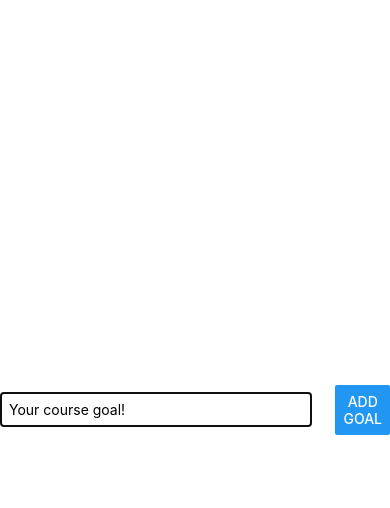
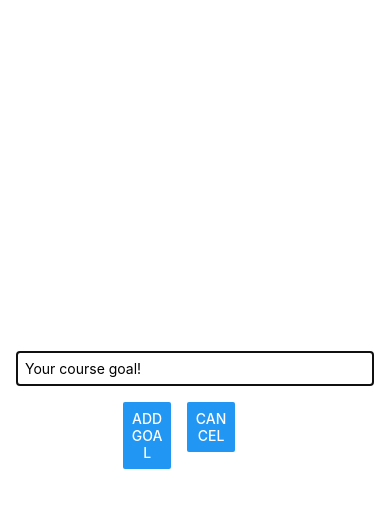
Before and after one commit to vlsk3104/RNCourse, a React Native app: screen / in a window 390 px wide. Both pictures are taken after a click on the button "ADD NEW GOAL". Shown: the top 508 px of the page. Built offline with nearby package versions, Linux system fonts and the light colour scheme.

Commit message:
Styling the Modal Overlay

```diff
--- a/components/GoalInput.js
+++ b/components/GoalInput.js
@@ -22,7 +22,14 @@
           onChangeText={goalInputHandler}
           value={enteredGoalText}
         />
-        <Button title={`Add\nGoal`} onPress={addGoalHandler} />
+        <View style={styles.buttonContainer}>
+          <View style={styles.button}>
+            <Button title={`Add\nGoal`} onPress={addGoalHandler} />
+          </View>
+          <View style={styles.button}>
+            <Button title="Cancel" />
+          </View>
+        </View>
       </View>
     </Modal>
   );
@@ -31,18 +38,25 @@
 const styles = StyleSheet.create({
   inputContainer: {
     flex: 1,
-    flexDirection: 'row',
-    justifyContent: 'space-between',
+    justifyContent: 'center',
     alignItems: 'center',
     marginBottom: 24,
+    padding: 16,
     borderBottomWidth: 1,
     borderColor:  '#cccccc',
   },
   textInput: {
     borderWidth: 1,
     borderColor: '#cccccc',
-    width: '80%',
-    marginRight: 8,
+    width: '100%',
     padding: 8,
   },
+  buttonContainer: {
+    marginTop: 16,
+    flexDirection: 'row'
+  },
+  button: {
+    width: '30%',
+    marginHorizontal: 8,
+  }
 });
```
